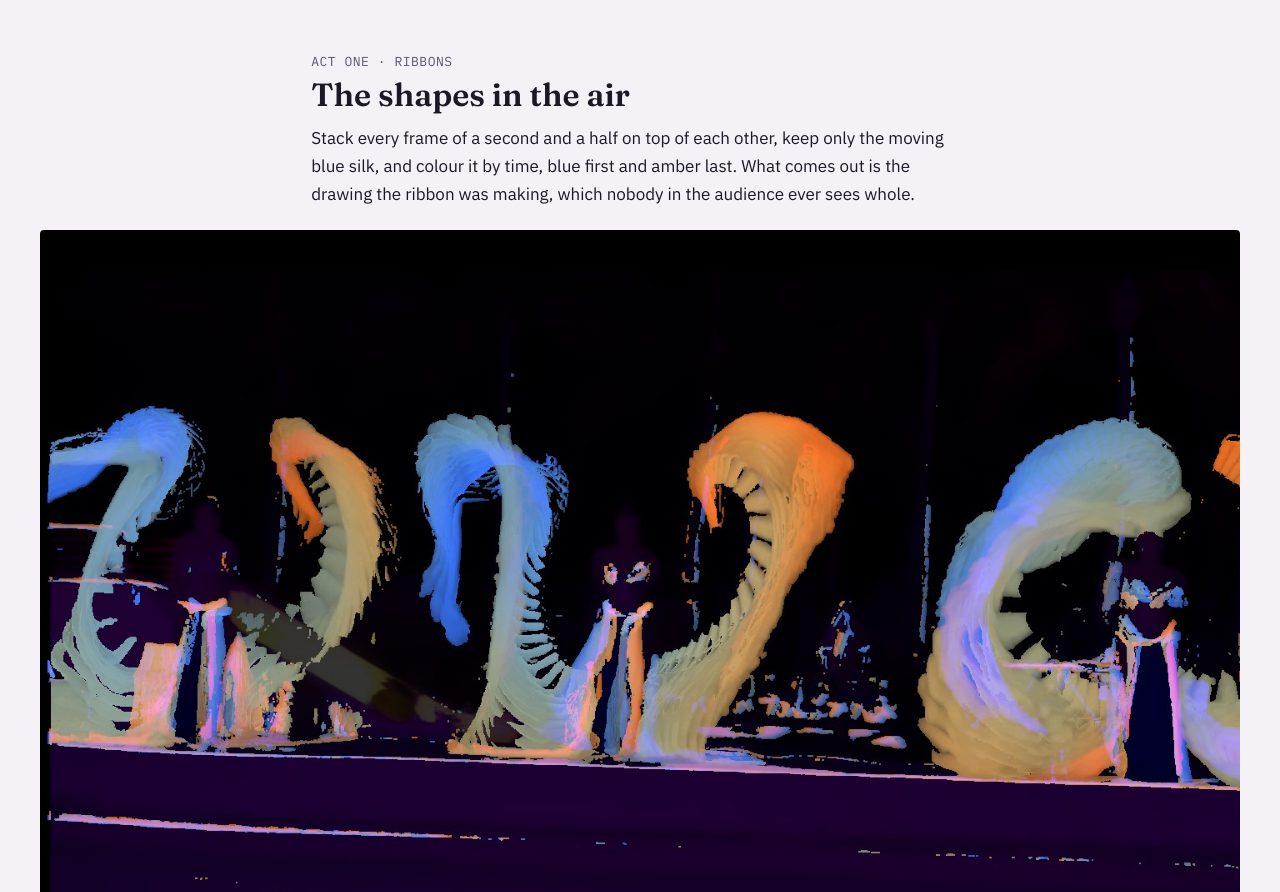
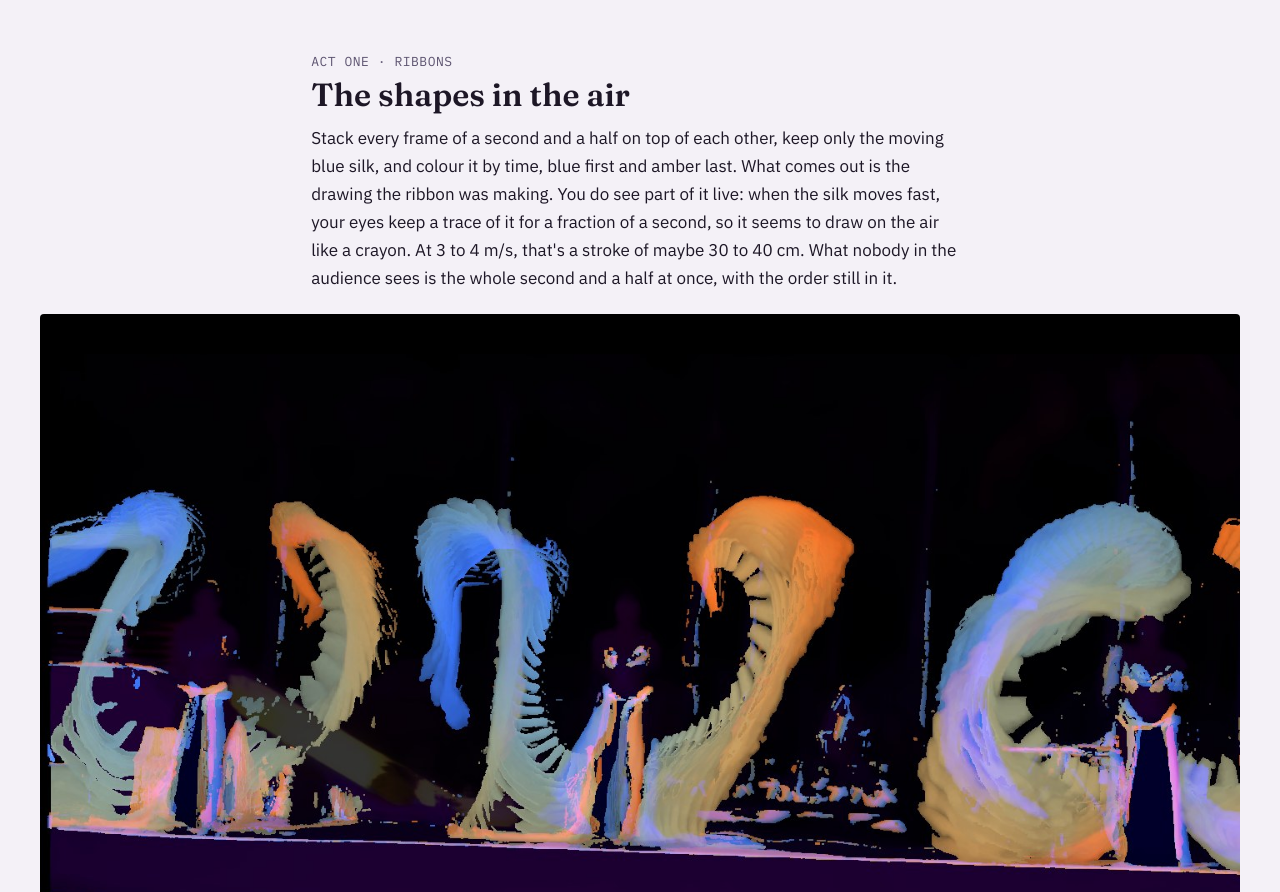
Before and after one commit to MinorDeities/ClaudeConversations, a plain HTML site: page 09 - What the Frames Saw Artifacts/page/index.html in a window 1280 px wide. Shown: the part 975-1867 px from the top of the page. Drawn offline with Linux system fonts and the light colour scheme.

Commit message:
09 page: correct 'nobody sees it' - persistence of vision (C.S.)
Co-Authored-By: Claude Opus 5.5 <noreply@anthropic.com>
Claude-Session: https://claude.ai/code/session_01EdETawetZfEbszmVVQsQ1X

```diff
--- a/09 - What the Frames Saw Artifacts/page/index.html
+++ b/09 - What the Frames Saw Artifacts/page/index.html
@@ -63,7 +63,7 @@ hr{border:0;border-top:1px solid var(--rule);margin:48px 0}
 <p>Some of it worked. Some of it was wrong the first time. One part didn't work at all. All three are here.</p>
 
 <h2><small>Act one · ribbons</small>The shapes in the air</h2>
-<p>Stack every frame of a second and a half on top of each other, keep only the moving blue silk, and colour it by time, blue first and amber last. What comes out is the drawing the ribbon was making, which nobody in the audience ever sees whole.</p>
+<p>Stack every frame of a second and a half on top of each other, keep only the moving blue silk, and colour it by time, blue first and amber last. What comes out is the drawing the ribbon was making. You do see part of it live: when the silk moves fast, your eyes keep a trace of it for a fraction of a second, so it seems to draw on the air like a crayon. At 3 to 4 m/s, that's a stroke of maybe 30 to 40 cm. What nobody in the audience sees is the whole second and a half at once, with the order still in it.</p>
 <figure class="bleed"><img src="scurves.jpg" alt="Three dancers, each surrounded by a glowing S-shaped or question-mark-shaped trail of ribbon, blue fading to amber."><figcaption>Clip 24, 10.5 to 12 seconds. The little rungs inside each curve are single frames; where they're far apart, the silk was moving fast.</figcaption></figure>
 <div class="pair">
   <figure><img src="heart.jpg" alt="The dancers clustered together, their ribbons forming one large heart-shaped glow around them."><figcaption>Clip 27, first 1.5 s: they start bunched together, and the silks make one big shape.</figcaption></figure>
```
